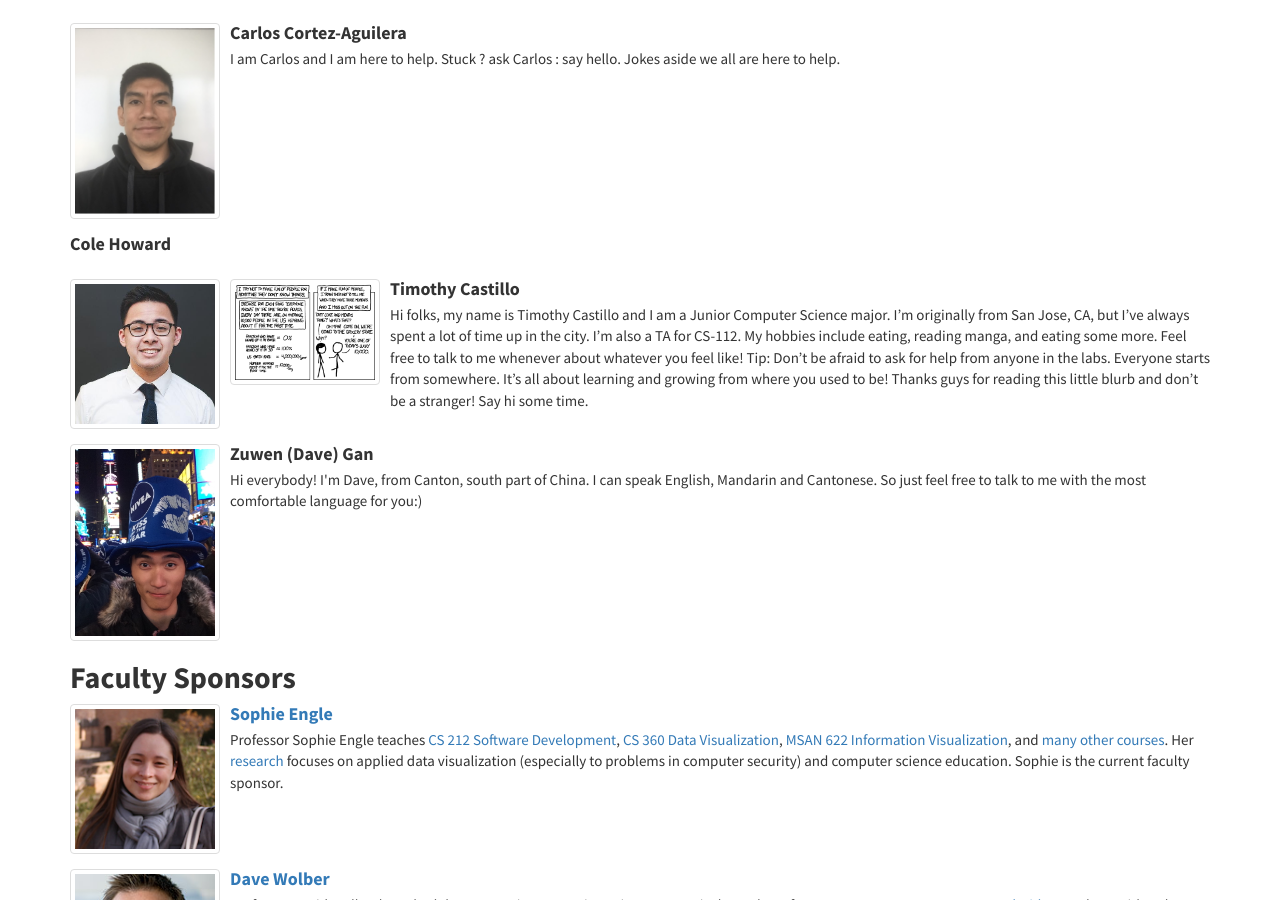
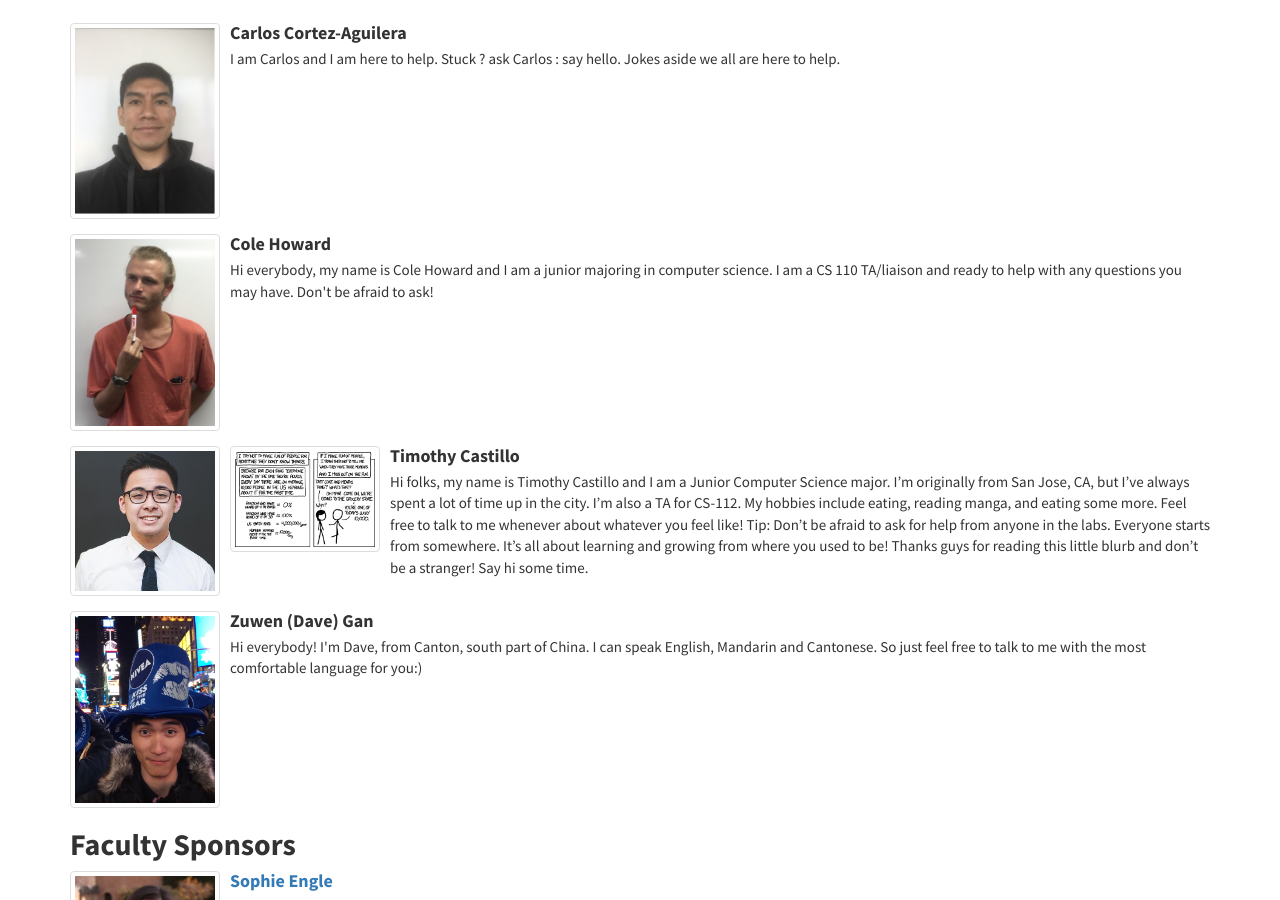
Before and after one commit to CSTutors/CSTutors.github.io, a Jekyll site: the page built from tutors/index.html, in a window 1280 px wide and 900 px high, scrolled down 315 px. Built offline with Jekyll 4.4.1, drawn with Linux system fonts in a browser that asks for light colours; nearby versions of some CDN libraries.

Commit message:
update cole's tutor info

```diff
--- a/tutors/index.html
+++ b/tutors/index.html
@@ -34,13 +34,13 @@ lead: 'Meet the current and past tutors below, as well as the faculty sponsors.
 
     <li class="media">
         <a class="pull-left" href="#">
-            <!-- <img class="media-object img-thumbnail" width="150" src="{{ site.url }}/img/.png"> -->
+        	<img class="media-object img-thumbnail" width="150" src="{{ site.url }}/img/cole.jpeg">
         </a>
 
         <div class="media-body">
             <h4 class="media-heading">Cole Howard</h4>
 
-            <p></p>
+            <p>Hi everybody, my name is Cole Howard and I am a junior majoring in computer science. I am a CS 110 TA/liaison and ready to help with any questions you may have. Don't be afraid to ask!</p>
         </div>
     </li>
 
```
Also changed, not shown: img/cole.jpeg (added).
